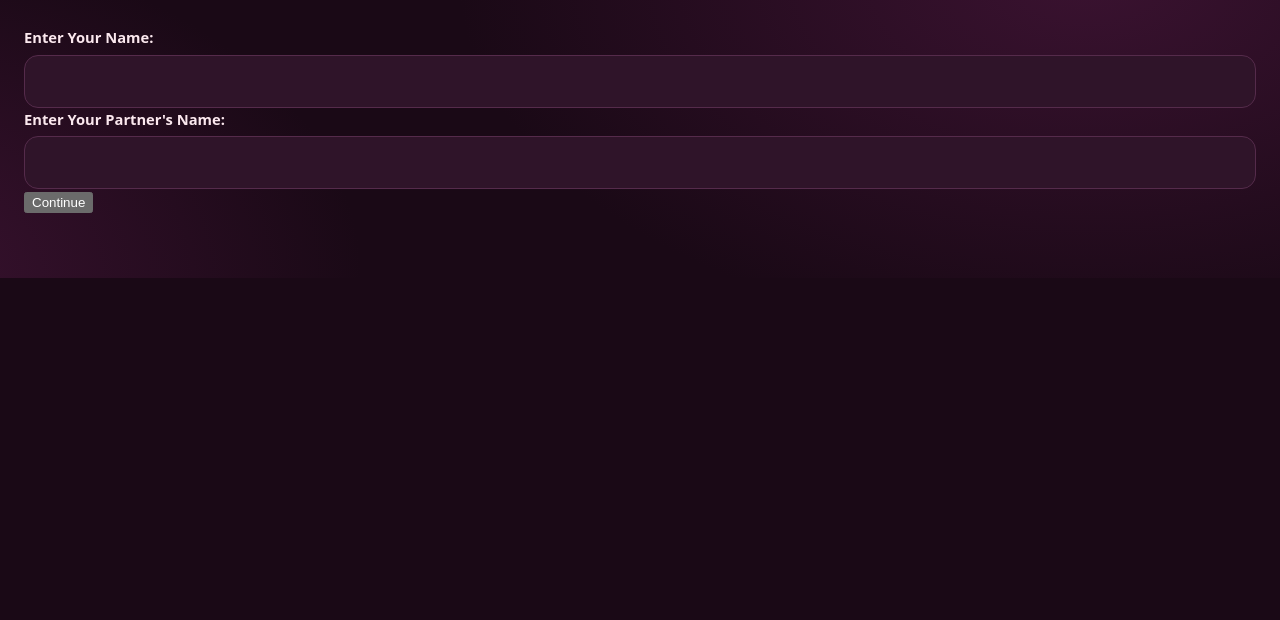
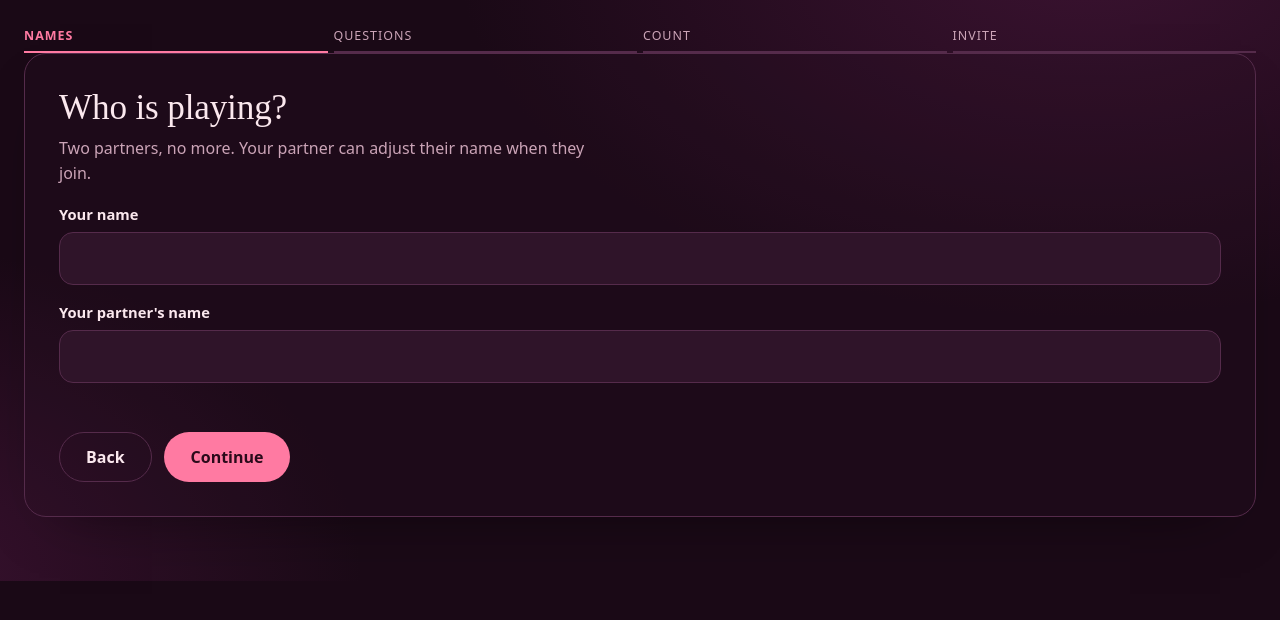
Before and after one commit to Prohor722/compatabilityTest, a Laravel app: page /step-1 in a window 1280 px wide. Shown: the top 620 px of the page. Run offline with Laravel 12, Linux system fonts and the light colour scheme.

Commit message:
step 1 design done

```diff
--- a/resources/views/components/layouts.blade.php
+++ b/resources/views/components/layouts.blade.php
@@ -15,6 +15,6 @@
 </body>
 
 <footer>
-    <script src="{{ asset('js/custom.js') }}"></script>
+    {{-- <script src="{{ asset('js/custom.js') }}"></script> --}}
 </footer>
 </html>
--- a/resources/views/game/step_1.blade.php
+++ b/resources/views/game/step_1.blade.php
@@ -1,17 +1,29 @@
 <x-layouts>
-    <div class="flex justify-center items-center h-screen">
-        <form action="{{ route('game.step_2') }}" method="POST">
-            @csrf
-            <label for="name" class="block text-gray-700 font-bold mb-2">Enter Your Name:</label>
-            <input type="text" id="name" name="name" class="border border-gray-300 rounded px-3 py-2 mb-4 w-full">
 
-            <label for="partner_name" class="block text-gray-700 font-bold mb-2">Enter Your Partner's Name:</label>
-            <input type="text" id="partner_name" name="partner_name" class="border border-gray-300 rounded px-3 py-2 mb-4 w-full" required>
-
-            <button type="submit" class="mx-auto cursor-pointer bg-blue-500 hover:bg-blue-900 text-white font-bold py-2 px-4 rounded">
-                Continue
-            </button>
-        </form>
+    <div id="main">
+        <ol class="steps" aria-label="Progress">
+            <li class="on" aria-current="step">Names</li>
+            <li class="">Questions</li>
+            <li class="">Count</li>
+            <li class="">Invite</li>
+        </ol>
+        <div class="panel">
+            <div>
+                <h2>Who is playing?</h2>
+                <p class="sub">Two partners, no more. Your partner can adjust their name when they join.</p>
+            </div>
+            <form id="fNames" novalidate="">
+                <div style="display:flex;flex-direction:column;gap:16px">
+                    <div class="field"><label for="n1">Your name</label><input type="text" id="n1"
+                            maxlength="24" autocomplete="off" value=""></div>
+                    <div class="field"><label for="n2">Your partner's name</label><input type="text"
+                            id="n2" maxlength="24" autocomplete="off" value=""></div>
+                    <p class="err" id="err" role="alert"></p>
+                    <div class="btns"><button class="btn ghost" type="button" data-act="home">Back</button><button
+                            class="btn primary" type="submit">Continue</button></div>
+                </div>
+            </form>
+        </div>
     </div>
 
 </x-layouts>
--- /dev/null
+++ b/resources/views/game/step_3.blade.php
@@ -0,0 +1,3 @@
+<x-layouts>
+
+</x-layouts>
```
Also changed, not shown: resources/views/game/step_2.blade.php (+30 -37 lines).
